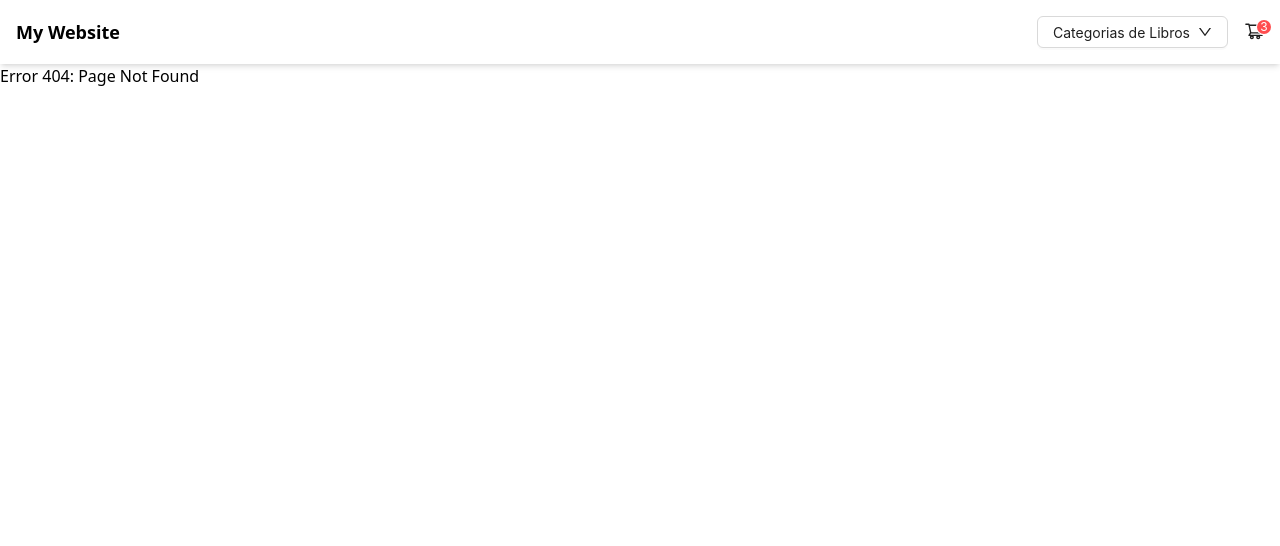
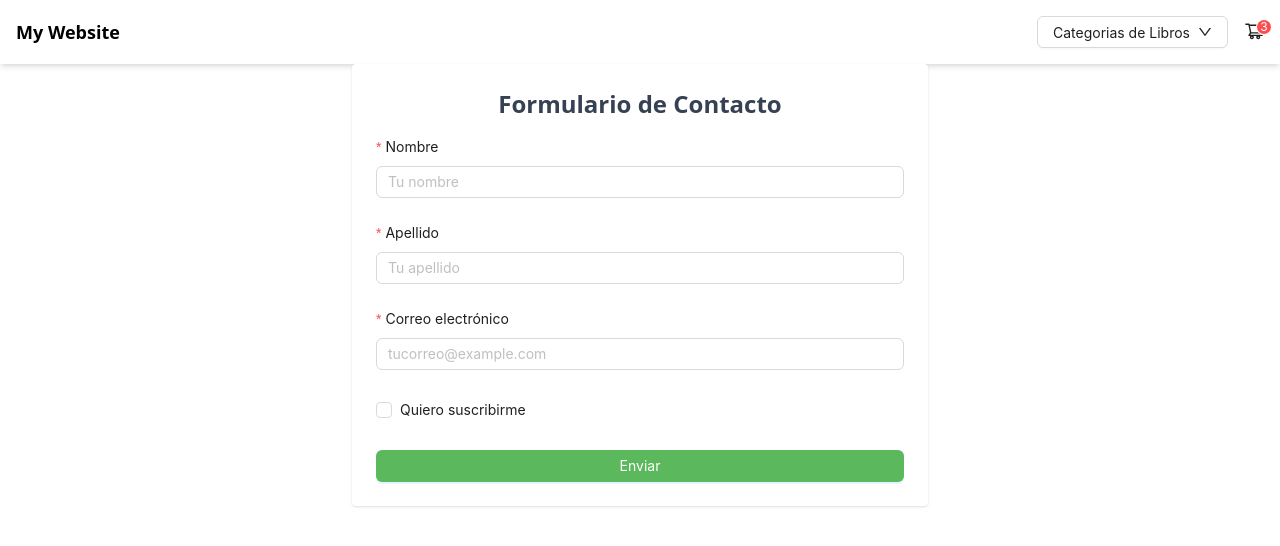
Before and after one commit to EliasGallay/ProyectoFinalReactCoder, a React (Vite) app: page /contact in a window 1280 px wide. Before the commit this address had no page. Shown: the top 546 px of the page. Built offline with nearby package versions, Linux system fonts and the light colour scheme.

Commit message:
feat/add contact form

```diff
--- a/src/App.jsx
+++ b/src/App.jsx
@@ -3,6 +3,7 @@ import ItemListContainer from "./components/ItemListContainer";
 import { BrowserRouter, Route, Routes } from "react-router-dom";
 import NotFound from "./components/NotFound";
 import ItemDetail from "./components/ItemDetail";
+import ContactForm from "./components/ContactForm";
 
 function App() {
   return (
@@ -12,6 +13,7 @@ function App() {
         <Route path="/product/:id" element={<ItemDetail />} />
         <Route path="/" element={<ItemListContainer />} />
         <Route path="*" element={<NotFound />} />
+        <Route path="/contact" element={<ContactForm />} />
       </Routes>
     </BrowserRouter>
   );
--- /dev/null
+++ b/src/components/ContactForm.jsx
@@ -0,0 +1,76 @@
+import { useState } from "react";
+import { Input, Button, Checkbox, Form, message } from "antd";
+
+const ContactForm = () => {
+  const [nombre, setNombre] = useState("");
+  const [apellido, setApellido] = useState("");
+  const [email, setEmail] = useState("");
+  const [checked, setChecked] = useState(false);
+
+  const handleSubmit = (e) => {
+    e.preventDefault();
+
+    if (!nombre || !apellido || !email) {
+      message.warning("Los campos están vacíos");
+      return;
+    }
+
+    message.success(
+      `Registrado ${nombre} ${apellido} con el correo electrónico ${email}`,
+    );
+  };
+
+  return (
+    <div className="max-w-xl mx-auto p-6 bg-white shadow rounded space-y-4">
+      <h2 className="text-2xl font-bold text-center text-gray-700">
+        Formulario de Contacto
+      </h2>
+
+      <Form layout="vertical" onSubmitCapture={handleSubmit}>
+        <Form.Item label="Nombre" required>
+          <Input
+            placeholder="Tu nombre"
+            value={nombre}
+            onChange={(e) => setNombre(e.target.value)}
+          />
+        </Form.Item>
+
+        <Form.Item label="Apellido" required>
+          <Input
+            placeholder="Tu apellido"
+            value={apellido}
+            onChange={(e) => setApellido(e.target.value)}
+          />
+        </Form.Item>
+
+        <Form.Item label="Correo electrónico" required>
+          <Input
+            type="email"
+            placeholder="tucorreo@example.com"
+            value={email}
+            onChange={(e) => setEmail(e.target.value)}
+          />
+        </Form.Item>
+
+        <Form.Item>
+          <Checkbox
+            checked={checked}
+            onChange={(e) => setChecked(e.target.checked)}
+          >
+            Quiero suscribirme
+          </Checkbox>
+        </Form.Item>
+
+        <Button
+          type="primary"
+          htmlType="submit"
+          className="w-full bg-blue-600 hover:bg-blue-700"
+        >
+          Enviar
+        </Button>
+      </Form>
+    </div>
+  );
+};
+
+export default ContactForm;
--- a/src/components/CustomConfigProvider.jsx
+++ b/src/components/CustomConfigProvider.jsx
@@ -16,6 +16,16 @@ const CustomConfigProvider = ({ children }) => {
             colorPrimaryText: "#ffffff",
             borderRadius: 6,
           },
+          Checkbox: {
+            colorPrimary: "#5cb85c",
+            colorPrimaryHover: "#6ed56e",
+            colorPrimaryActive: "#449d44",
+          },
+          Input: {
+            colorPrimary: "#5cb85c",
+            colorPrimaryHover: "#6ed56e",
+            colorPrimaryActive: "#449d44",
+          },
         },
       }}
     >
--- a/src/components/ItemDetailContainer.jsx
+++ b/src/components/ItemDetailContainer.jsx
@@ -4,7 +4,7 @@ import ItemCount from "./ItemCount";
 
 const { Meta } = Card;
 
-const ProductCard = ({
+const ItemDetailContainer = ({
   title,
   description,
   image,
@@ -73,4 +73,4 @@ const ProductCard = ({
   );
 };
 
-export default ProductCard;
+export default ItemDetailContainer;
```
